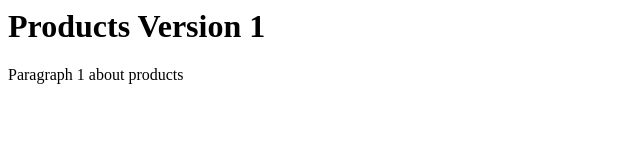
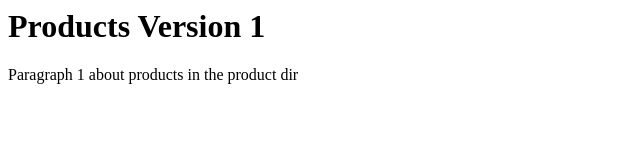
Before and after one commit to chrismrgn/git-flow-test, a plain HTML site: page products/index.html in a window 1280 px wide. Shown: the full height of the page, 0-640 px from the left. Drawn offline with Linux system fonts and the light colour scheme.

Commit message:
second commit

```diff
--- a/products/index.html
+++ b/products/index.html
@@ -3,6 +3,6 @@
 	</head>
 	<body>
 		<h1>Products Version 1</h1>
-		<p>Paragraph 1 about products</p>
+		<p>Paragraph 1 about products in the product dir</p>
 	</body>
 </html>
```
